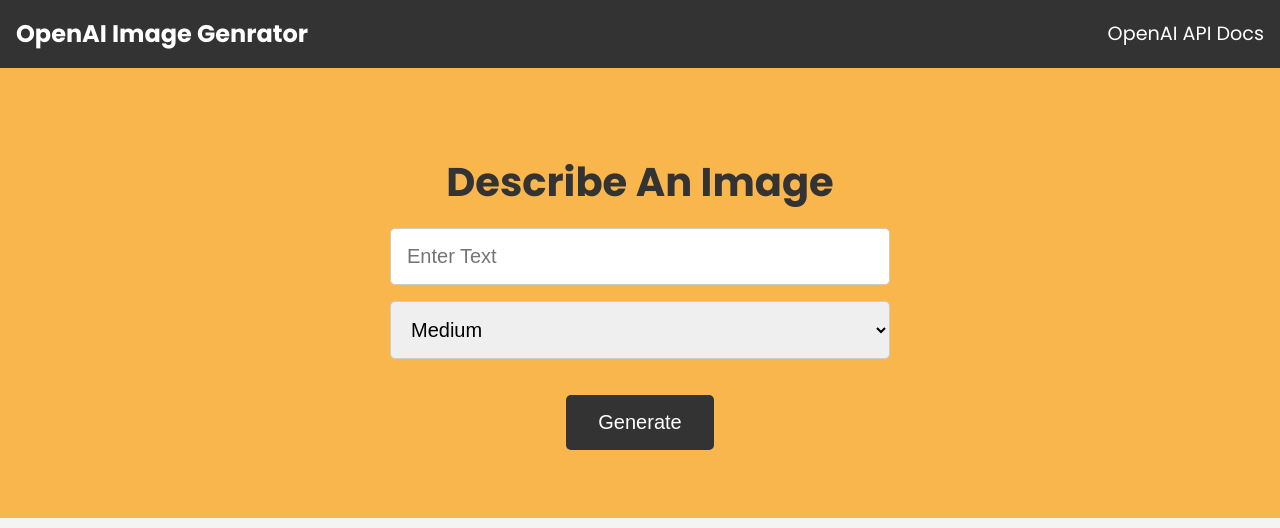
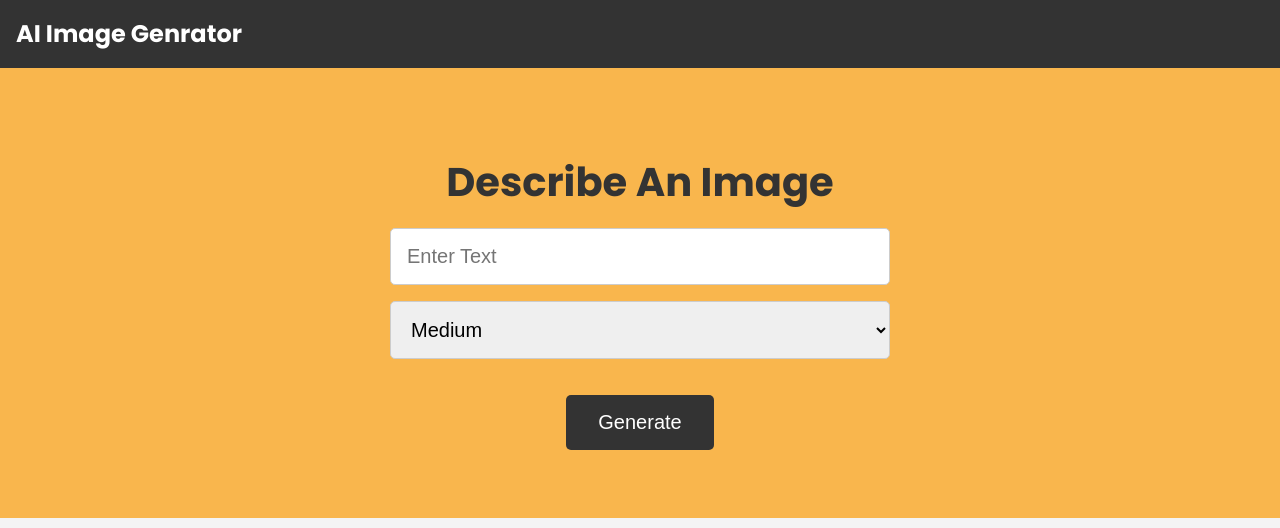
Before and after one commit to kamalmango/ai-image-gen, a website: page public/index.html in a window 1280 px wide. Drawn offline with Linux system fonts and the light colour scheme.

Commit message:
update frontend

```diff
--- a/public/index.html
+++ b/public/index.html
@@ -14,9 +14,9 @@
     <header>
       <div class="navbar">
         <div class="logo">
-          <h2>OpenAI Image Genrator</h2>
+          <h2>AI Image Genrator</h2>
         </div>
-        <div class="nav-links">
+        <!-- <div class="nav-links">
           <ul>
             <li>
               <a href="https://beta.openai.com/docs" target="_blank"
@@ -24,7 +24,7 @@
               >
             </li>
           </ul>
-        </div>
+        </div> -->
       </div>
     </header>
 
```
